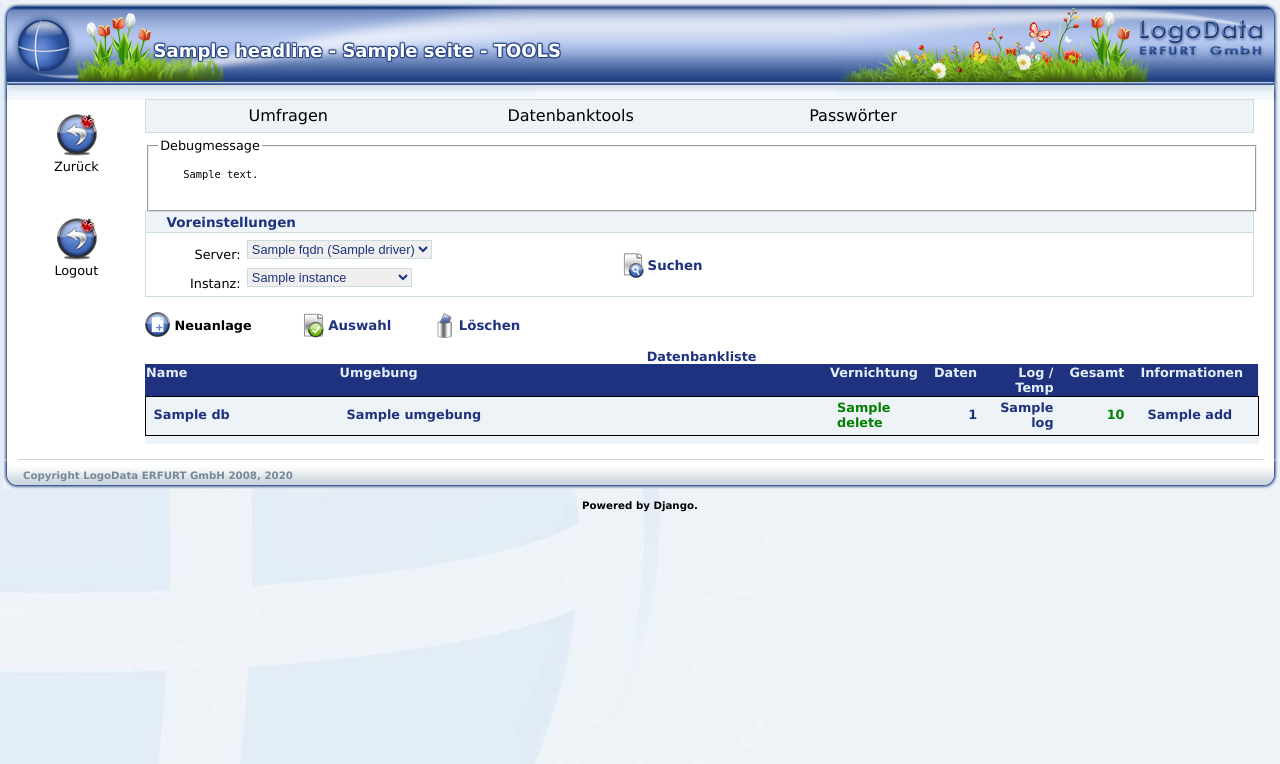
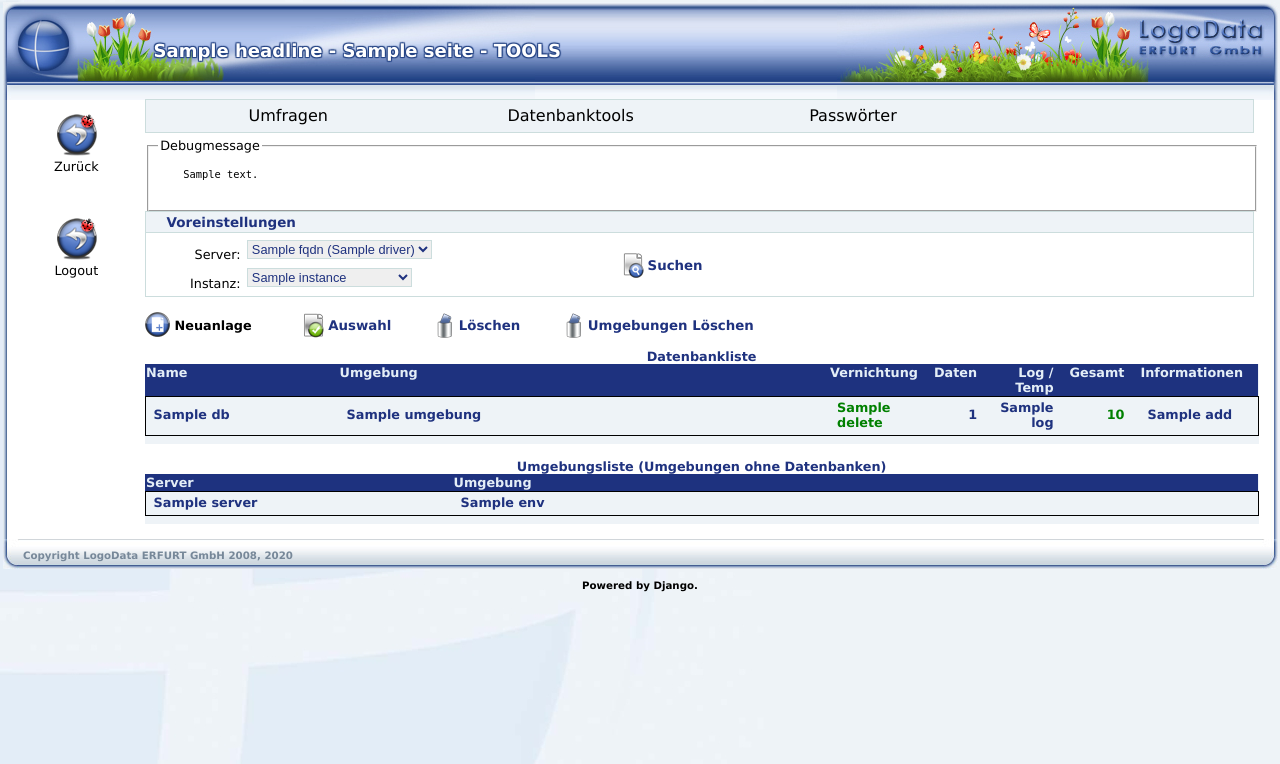
Before and after one commit to speisekatze/dba, a Django app: template templates/dba/index.html in a window 1280 px wide. Shown: the top 764 px of the page. Run offline with Django 3.2, Linux system fonts and the light colour scheme; the template is opened without the code that fills it: most values are stand-ins (such as "Sample title", 1, 10 or a date in 2020); parts of the project's set-up code (start-up, migrations or seed data) failed here and were passed over.

Commit message:
attach options on top of screen list of unused environments

```diff
--- a/templates/dba/index.html
+++ b/templates/dba/index.html
@@ -21,6 +21,16 @@
             $('#suchen').click();
         });
     });
+    $(window).scroll(function(e){
+        var $el = $('#navigation');
+        var isPositionFixed = ($el.css('position') == 'fixed');
+        if ($(this).scrollTop() > 200 && !isPositionFixed){
+            $el.css({'position': 'fixed', 'top': '0px'});
+        }
+        if ($(this).scrollTop() < 200 && isPositionFixed){
+            $el.css({'position': 'static', 'top': '0px'});
+        }
+        });
 </script>
 
 {% endblock script %}
@@ -74,6 +84,7 @@
         </a>
         <input class="navigationButton" type="submit" style="background-image: url({% static "img/menuAuswahl.png" %});" value="Auswahl" name="select">
         <input class="navigationButton" type="submit" style="background-image: url({% static "img/loeschen.png" %});" value="Löschen" name="drop">
+        <input class="navigationButton" type="submit" style="background-image: url({% static "img/loeschen.png" %});" value="Umgebungen Löschen" name="remove_env">
         {% if db_driver == 'MSSQL' %}
             <input class="navigationButton" type="submit" style="background-image: url({% static "img/menuAuswahl.png" %});" value="Verkleinern" name="shrink">
             <input class="navigationButton" type="submit" style="background-image: url({% static "img/menuAuswahl.png" %});" value="Wiederherstellungsmodell" name="simple">
@@ -98,9 +109,11 @@
             {% for db in db_list %}
             <tr class="{% cycle 'ldeTableRow' 'ldeTableRowAlternative' %} clickable" style="border: 1px solid black">
                 <td><input type="radio" name="db_name" style="display: none;" value="{{ db.name }}" />{{ db.name }}</td>
-                <td>{{ db.umgebung|linebreaksbr }}</td>
+                <td><input type="radio" name="devid" style="display: none;" value="{{ db.devid }}" />
+                    <input type="radio" name="betaid" style="display: none;" value="{{ db.betaid }}" />
+                    <input type="radio" name="releaseid" style="display: none;" value="{{ db.releaseid }}" />{{ db.umgebung|linebreaksbr }}</td>
                 {% if db.delta < -8999 %}
-                <td style="color: white; background-color: red;">{{ db.delete }}</td>
+                <td style="color: white; background-color: red;"><a style="color: white;" target="_blank" href="http://dev.logodata.intern/dbt/index.php?request=ausgabe&id={{ db.dbtid }}">{{ db.delete }}</a></td>
                 {% elif db.delta < 0 %}
                 <td><a style="color: red;" target="_blank" href="http://dev.logodata.intern/dbt/index.php?request=ausgabe&id={{ db.dbtid }}">{{ db.delete }}</a></td>
                 {% else %}
@@ -123,6 +136,30 @@
     </table>
     <br class="end">
 {% endif %}
+{% if env_list %}
+    <table id="db_table" class="ldeTable" style="width: 100%;">
+        <caption>Umgebungsliste (Umgebungen ohne Datenbanken)</caption>
+        <thead>
+            <tr>
+                <th id="tblName" width="200">Server</th>
+                <th id="tblUmgebung" width="550">Umgebung</th>
+            </tr>
+        </thead>
+        <tbody>
+            {% for env in env_list %}
+            <tr class="{% cycle 'ldeTableRow' 'ldeTableRowAlternative' %} clickable" style="border: 1px solid black">
+                <td><input type="radio" name="envid" style="display: none;" value="{{ env.id }}" />
+                    <input type="radio" name="envserver" style="display: none;" value="{{ env.server }}" />{{ env.server }}</td>
+                <td>{{ env.name|linebreaksbr }}</td>
+            </tr>
+            {% endfor %}
+        </tbody>
+        <tfoot>
+            <tr><td colspan="5"></td></tr>
+        </tfoot>
+    </table>
+    <br class="end">
+{% endif %}
 </div>
 </form>
 {% endblock content %}
```
